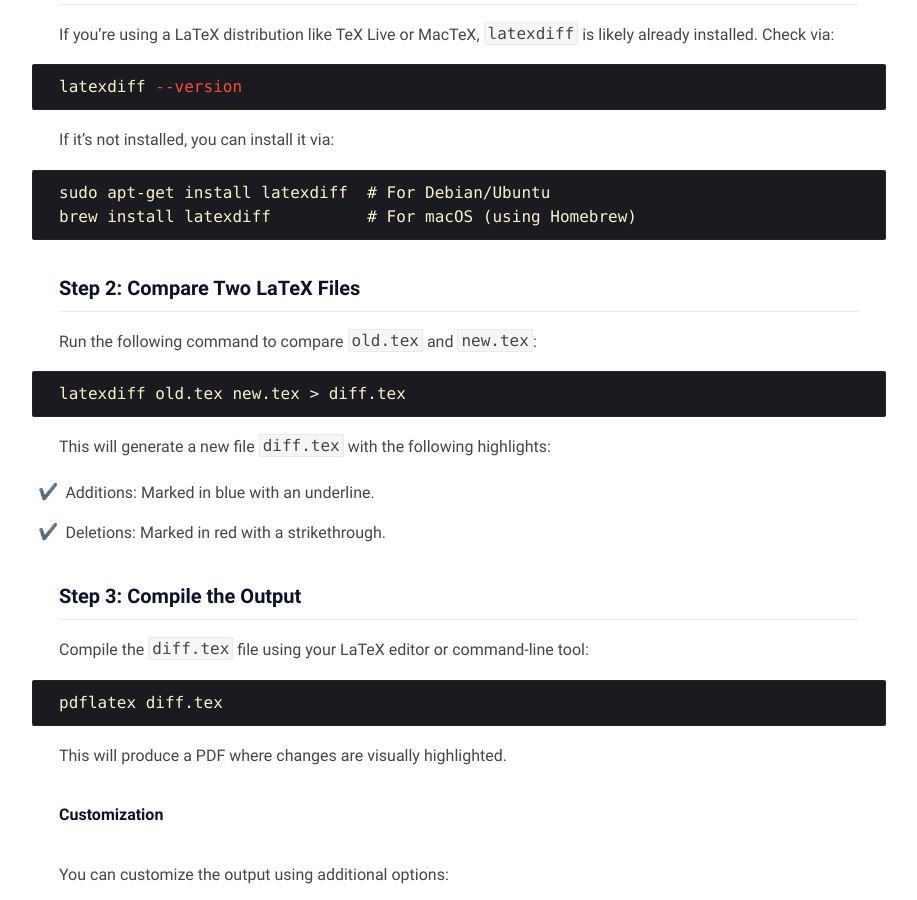
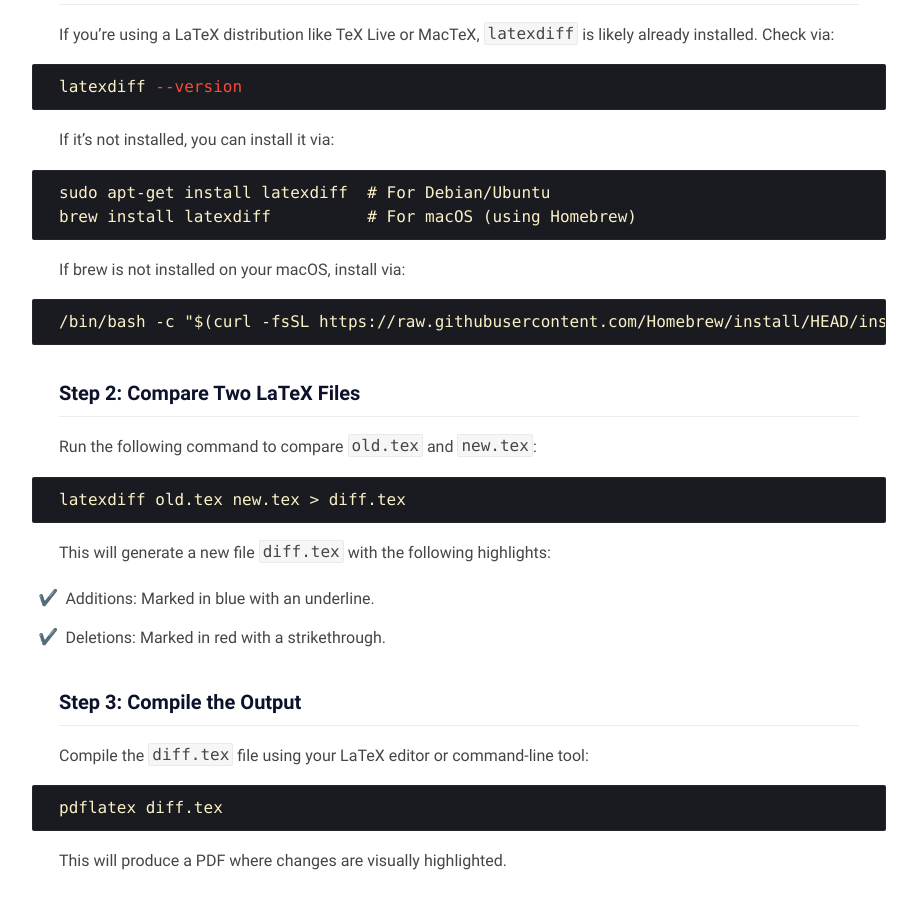
Before and after one commit to ClaudiaShu/claudiashu.github.io, a Jekyll site: the page built from _posts/highlight-version-changes-latex/2025-01-29-latex-changes.md, in a window 1280 px wide and 900 px high, scrolled down 999 px. Shown: the whole window, without its empty margins (181-1098 px from the left). Built offline with Jekyll 4.4.1, drawn with Linux system fonts in a browser that asks for light colours.

Commit message:
update brew

````diff
--- a/_posts/highlight-version-changes-latex/2025-01-29-latex-changes.md
+++ b/_posts/highlight-version-changes-latex/2025-01-29-latex-changes.md
@@ -57,6 +57,12 @@ sudo apt-get install latexdiff  # For Debian/Ubuntu
 brew install latexdiff          # For macOS (using Homebrew)
 ```
 
+If brew is not installed on your macOS, install via:
+
+```
+/bin/bash -c "$(curl -fsSL https://raw.githubusercontent.com/Homebrew/install/HEAD/install.sh)"
+```
+
 ### Step 2: Compare Two LaTeX Files
 
 Run the following command to compare `old.tex` and `new.tex`:
````
